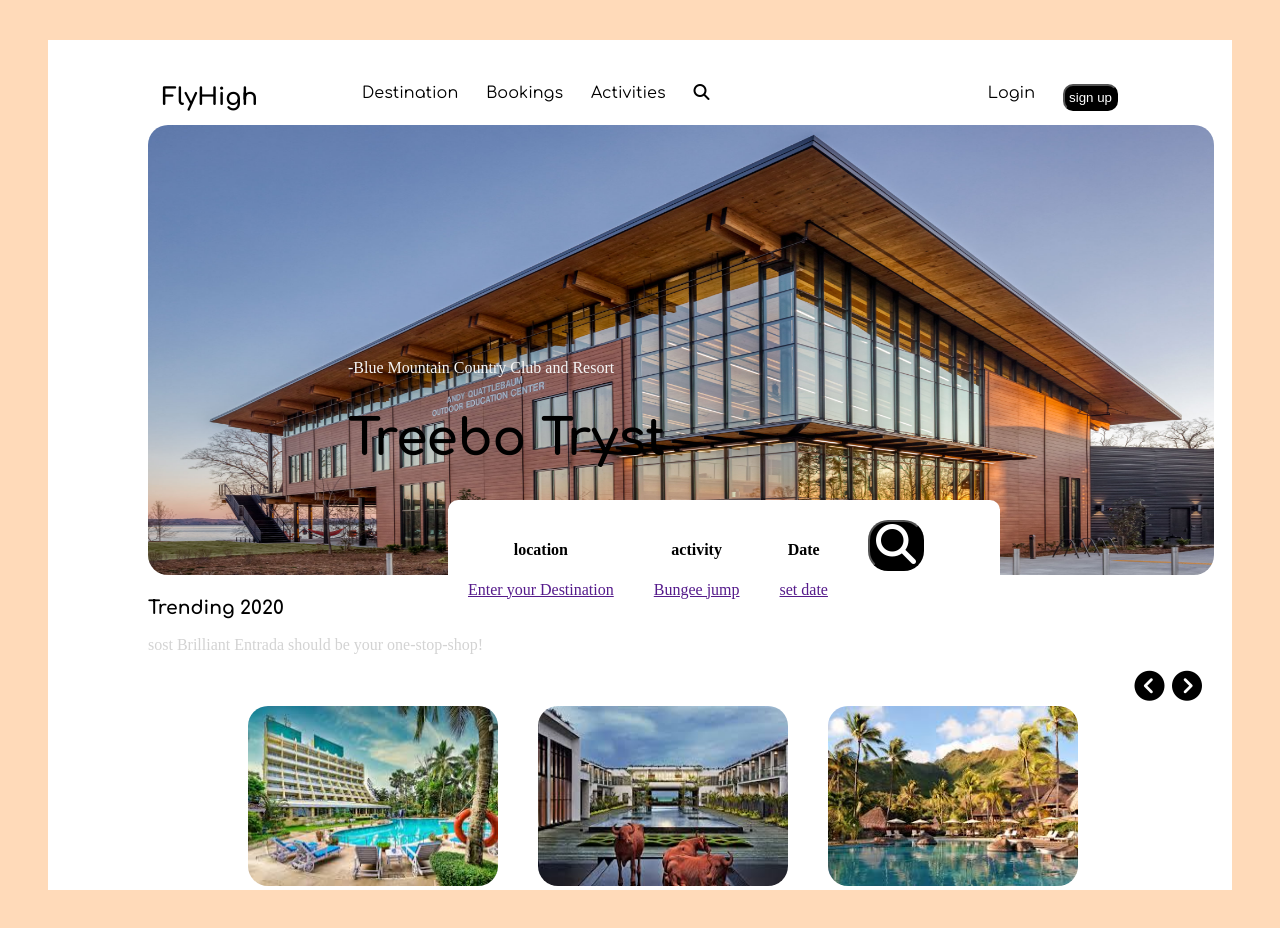
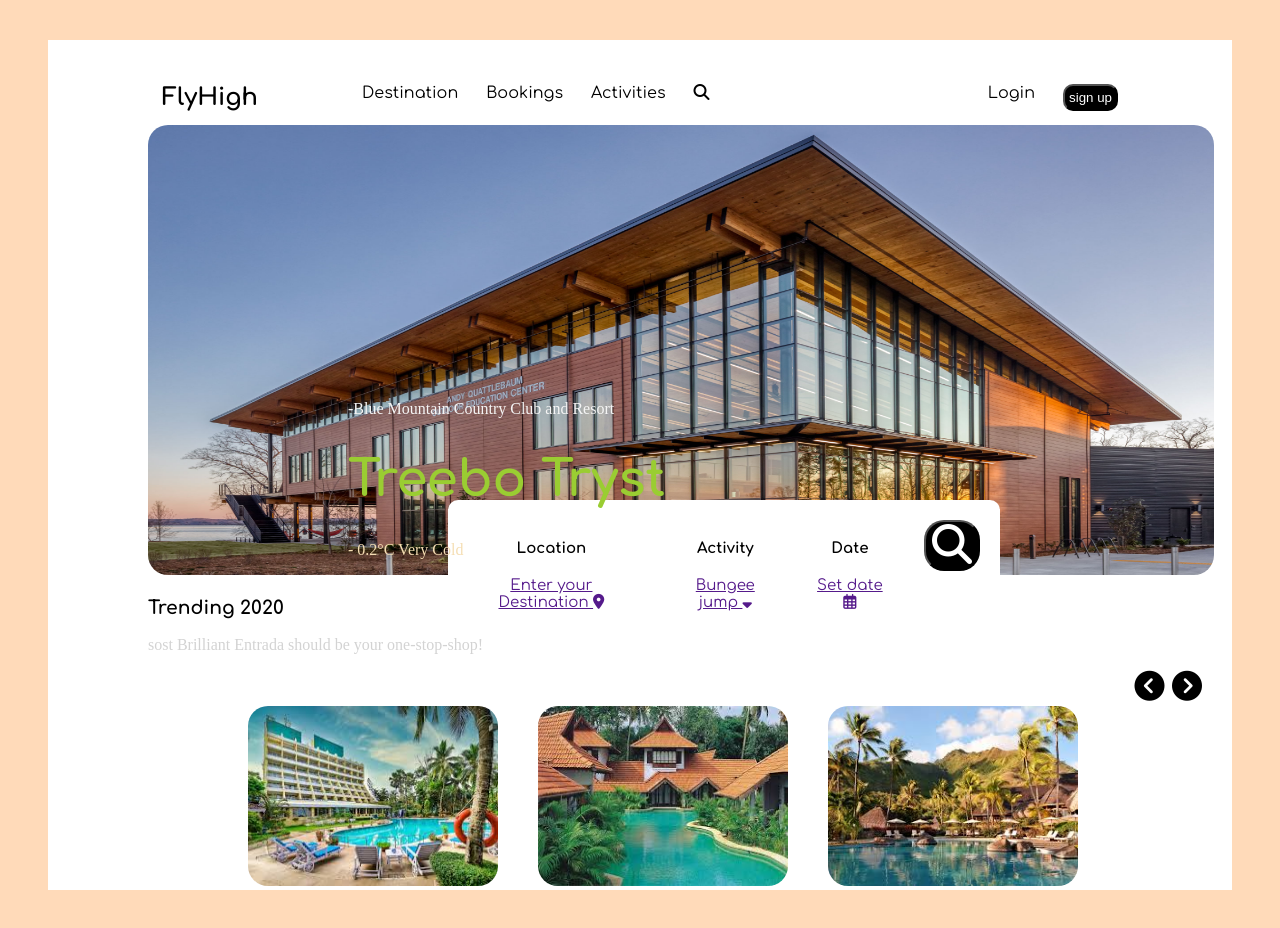
Before and after one commit to A-Alagarsamy/treebo-tryst, a plain HTML site: page index.html in a window 1280 px wide. Shown: the top 928 px of the page. Drawn offline with Linux system fonts and the light colour scheme.

Commit message:
Add files via upload

```diff
--- a/index.html
+++ b/index.html
@@ -2,7 +2,7 @@
 <html lang="en">
 <head>
     <meta charset="UTF-8">
-    <meta name="viewport" content="width=device-width, initial-scale=1.0">
+    <meta name="viewport" content="width=device-width, initial-scale=1.0,user-scalable=0">
     <title>Document</title>
     <link rel="stylesheet" href="style.css">
     <link rel="preconnect" href="https://fonts.googleapis.com">
@@ -31,24 +31,33 @@
         </div>
         <div class="search">
             <div>
-                <h4>location</h4>
-                <a href="">Enter your Destination</a>
+                <h4>Location</h4>
+                <a href="">Enter your Destination <i class="fa-solid fa-location-dot"></i></a>
             </div>
             <div>
-                <h4>activity</h4>
-                <a href="">Bungee jump</a>
+                <h4>Activity</h4>
+                <a href="">Bungee jump <i class="fa-solid fa-sort-down ii"></i> </a>
             </div>
             <div>
                 <h4>Date</h4>
-                <a href="">set date</a>
+                <a href="">Set date<i class="fa-regular fa-calendar-days"></i></a>
             </div>
             <div>
              <a href=""><button style="background-color: black; color: white; font-size:40px; border-radius: 20px;"><i class="fa-solid fa-magnifying-glass"></i></button></a>
             </div>
         </div>
         <div class="blue">
+            <br>
+            <br>
             <span style="color:whitesmoke;">-Blue Mountain Country Club and Resort  </span>
-            <h1>Treebo Tryst</h1>
+            <h1 style="color: yellowgreen;">Treebo Tryst</h1>
+            <span style="color: wheat;">- 0.2°C Very Cold</span>
+            <br><br>
+           <span style="margin-left: 20px; font-size: 20px; color: white;"> <i class="fa-solid fa-circle-chevron-left"></i></span>
+           <span style="margin-left: 20px; font-size: 20px; color: white;"> <i class="fa-solid fa-circle-chevron-right"></i></span>
+
+
+
         </div>
 
 
@@ -66,7 +75,7 @@
                 <img src="images/r1.jpeg" alt="" style="border-radius: 20px;" width="250px" height="180px">
             </div>
             <div>
-                <img src="images/r2.jpeg" alt="" style="border-radius: 20px;" width="250px" height="180px" >
+                <img src="images/r4.jpeg" alt="" style="border-radius: 20px;" width="250px" height="180px" >
             </div>
             <div>
                 <img src="images/r3.jpeg" alt="" style="border-radius: 20px;" width="250px" height="180px">
--- a/style.css
+++ b/style.css
@@ -86,12 +86,15 @@ p{
     width: 40%;
     padding: 20px;
     border-radius: 10px;
+    font-size: 15px;
+    color: black;
+    font-family: "Comfortaa", sans-serif;
 
 }
 .blue
 {
     position: absolute;
-    bottom: 300px;
+    bottom: 200px;
     margin-left: 300px;
 }
 h1{
@@ -189,6 +192,9 @@ p{
     width: 80%;
     padding: 20px;
     border-radius: 10px;
+    font-size: 10px;
+    color: black;
+    font-family: "Comfortaa", sans-serif;
 
 }
 .blue
```
Also changed, not shown: images/Capture.PNG (added), images/Capture2.PNG (added), images/r4.jpeg (added).
